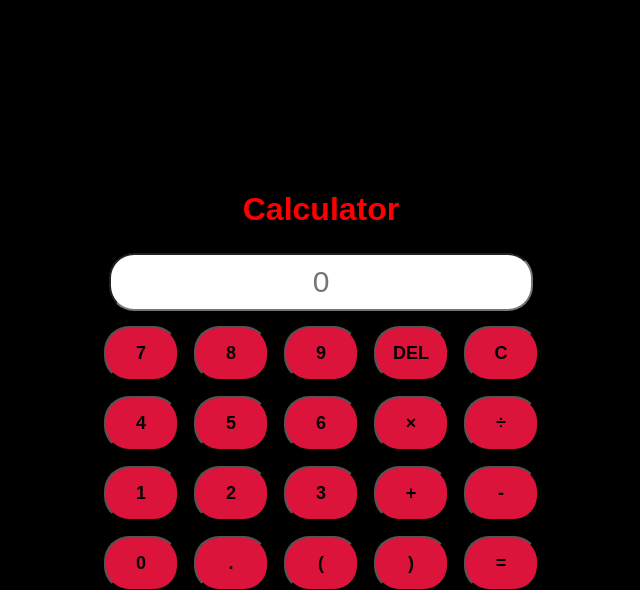
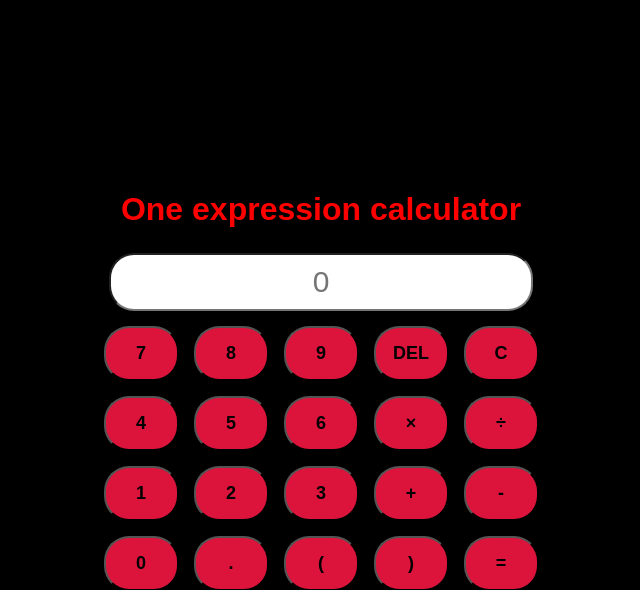
Before and after one commit to gunmack/Calc-it, a Flask app: page /calculator in a window 1280 px wide. Shown: the top 590 px of the page, without its empty margins (319-959 px from the left). Run offline with Flask 3, Linux system fonts and the light colour scheme.

Commit message:
ldskajfl

```diff
--- a/app.py
+++ b/app.py
@@ -37,4 +37,4 @@ def numberpad():
     return render_template('numberpad.html', expression=expression)
 
 if __name__ == "__main__":
-    app.run(debug=False)
+    app.run()
--- a/templates/numberpad.html
+++ b/templates/numberpad.html
@@ -2,11 +2,11 @@
 <html>
 <head>
     <meta charset="utf-8">
-    <title>Calculator</title>
+    <title> One expression calculator</title>
     <link rel="stylesheet" href="{{ url_for('static', filename='style.css') }}">
 </head>
 <body>
-    <h1>Calculator</h1>
+    <h1>One expression calculator</h1>
     <form method="post">
         <div class="calculator">
             <input type="text" name="expression" id="expression" placeholder="0" value="{{ expression }}" readonly>
```
